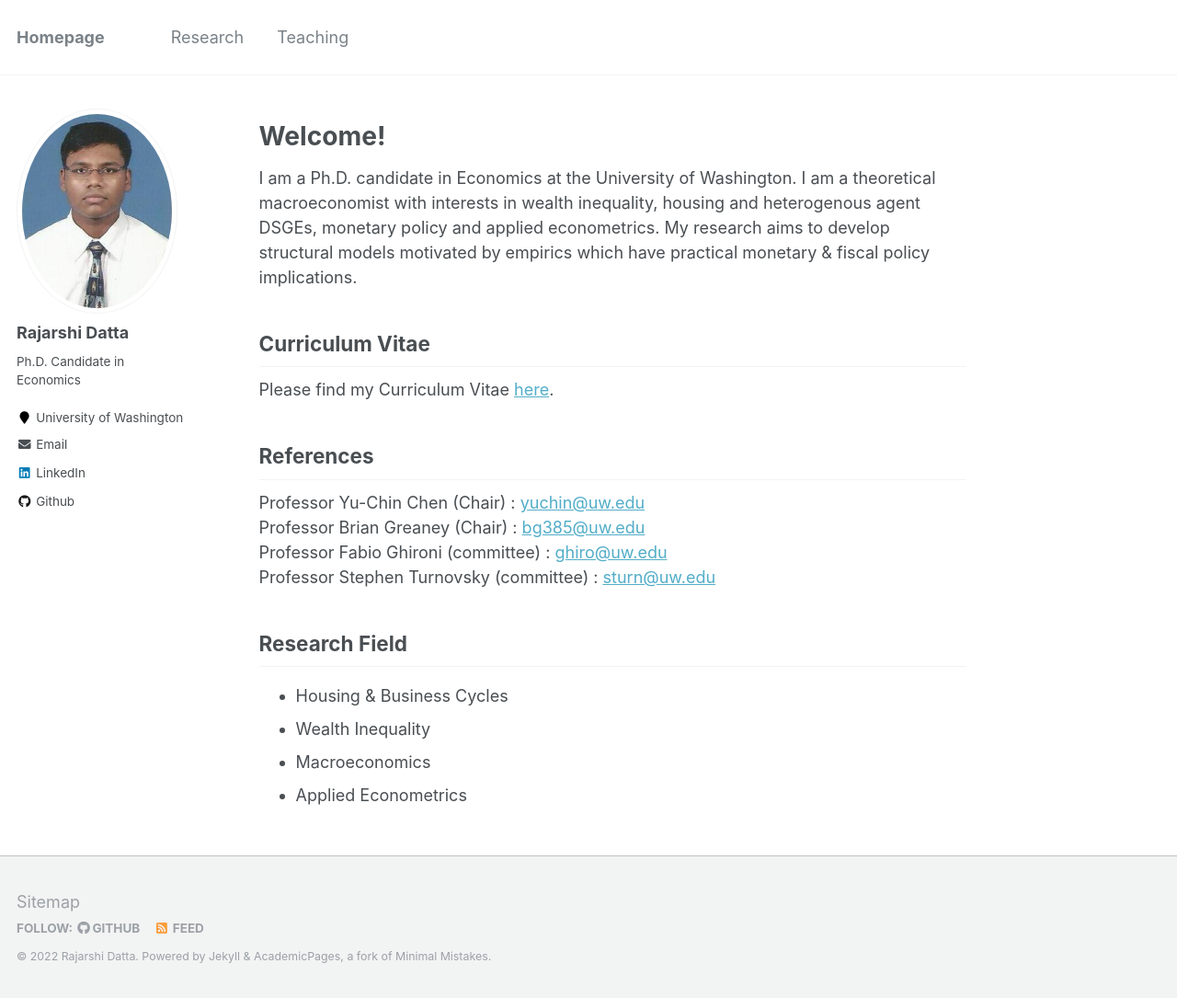
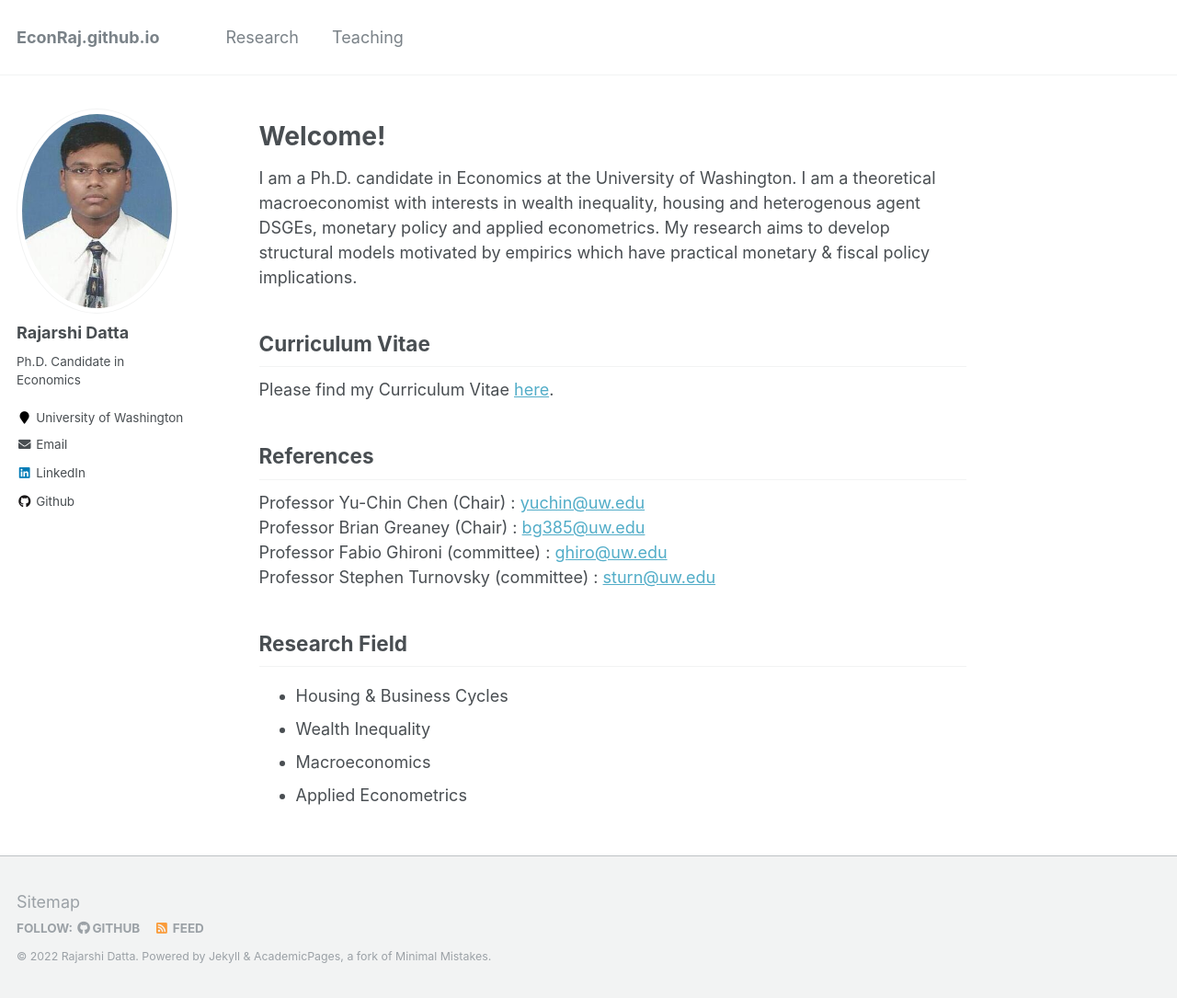
Before and after one commit to Reina-Kawai/Reina-Kawai.github.io, a Jekyll site: the page built from _pages/about.md, in a window 1280 px wide and 1085 px high. Shown: the whole window at 92% size. Built offline with Jekyll 4.4.1, drawn with Linux system fonts in a browser that asks for light colours.

Commit message:
Update _config.yml

```diff
--- a/_config.yml
+++ b/_config.yml
@@ -8,7 +8,7 @@
 
 # Site Settings
 locale                   : "en-US"
-title                    :  "Homepage" #"EconRaj.github.io"
+title                    :  "EconRaj.github.io"
 title_separator          : "-"
 name                     : &name "Rajarshi Datta"
 description              : &description "University of Washington"
```
